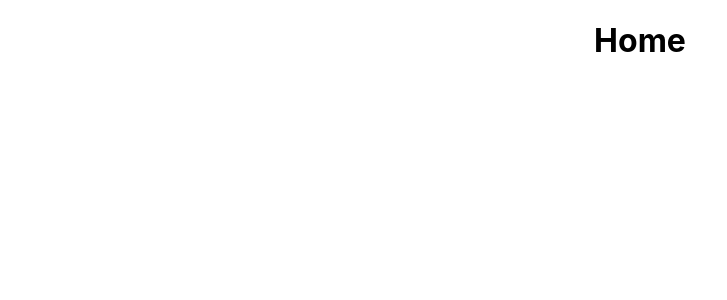
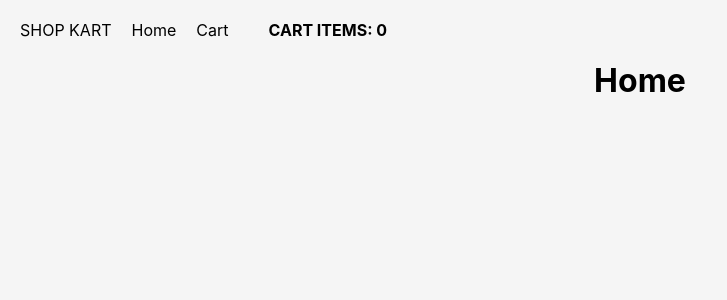
Before and after one commit to ZainKhan2504/shopkart, a React (Create React App) app: page / in a window 1280 px wide. Shown: the top 300 px of the page, without its empty margins (0-727 px from the left). Built offline with nearby package versions, Linux system fonts and the light colour scheme.

Commit message:
Add Navbar

```diff
--- a/src/App.js
+++ b/src/App.js
@@ -1,13 +1,16 @@
 import React from "react";
 import "./App.css";
 import { BrowserRouter, Routes, Route } from "react-router-dom";
+
 import Home from "./pages/Home";
 import Cart from "./pages/Cart";
+import Navbar from "./components/Navbar";
 
 function App() {
   return (
     <div className="App">
       <BrowserRouter>
+        <Navbar />
         <Routes>
           <Route path="/" element={<Home />} />
           <Route path="/cart" element={<Cart />} />
--- /dev/null
+++ b/src/components/Navbar.jsx
@@ -0,0 +1,21 @@
+import React from "react";
+import { Link } from "react-router-dom";
+
+const Navbar = () => {
+  return (
+    <div style={{ display: "flex", alignItems: "space-between" }}>
+      <span className="logo">SHOP KART</span>
+      <div>
+        <Link to="/" className="navLink">
+          Home
+        </Link>
+        <Link to="/cart" className="navLink">
+          Cart
+        </Link>
+        <span className="cartCount">Cart items: 0</span>
+      </div>
+    </div>
+  );
+};
+
+export default Navbar;
--- a/src/index.css
+++ b/src/index.css
@@ -1,13 +1,69 @@
 body {
   margin: 0;
-  font-family: -apple-system, BlinkMacSystemFont, 'Segoe UI', 'Roboto', 'Oxygen',
-    'Ubuntu', 'Cantarell', 'Fira Sans', 'Droid Sans', 'Helvetica Neue',
-    sans-serif;
+  font-family: -apple-system, BlinkMacSystemFont, 'Segoe UI', 'Roboto',
+    'Oxygen', 'Ubuntu', 'Cantarell', 'Fira Sans', 'Droid Sans',
+    'Helvetica Neue', sans-serif;
   -webkit-font-smoothing: antialiased;
   -moz-osx-font-smoothing: grayscale;
+  padding: 20px;
+  background: whitesmoke;
 }
 
-code {
-  font-family: source-code-pro, Menlo, Monaco, Consolas, 'Courier New',
-    monospace;
+img {
+  height: 80px;
 }
+
+.card {
+  background: white;
+  padding: 20px;
+  text-align: center;
+  border-radius: 10px;
+}
+
+.productsWrapper {
+  display: grid;
+  grid-template-columns: repeat(4, 1fr);
+  gap: 30px;
+}
+
+.btn {
+  border: none;
+  outline: none;
+  background: #764abc;
+  padding: 5px 10px;
+  color: #fff;
+  border-radius: 5px;
+  font-weight: bold;
+  cursor: pointer;
+  transition: all 0.3s ease-in-out;
+}
+
+.btn:hover {
+  background: #513282;
+}
+
+.heading {
+  padding: 25px 0;
+}
+
+.cartCount {
+  font-weight: bold;
+  text-transform: uppercase;
+  margin-left: 40px;
+}
+
+.navLink {
+  text-decoration: none;
+  color: black;
+  margin-left: 20px;
+}
+
+.cartCard {
+  display: flex;
+  align-items: center;
+  justify-content: space-between;
+  background: #fff;
+  margin-bottom: 20px;
+  padding: 14px;
+  border-radius: 5px;
+}
```
